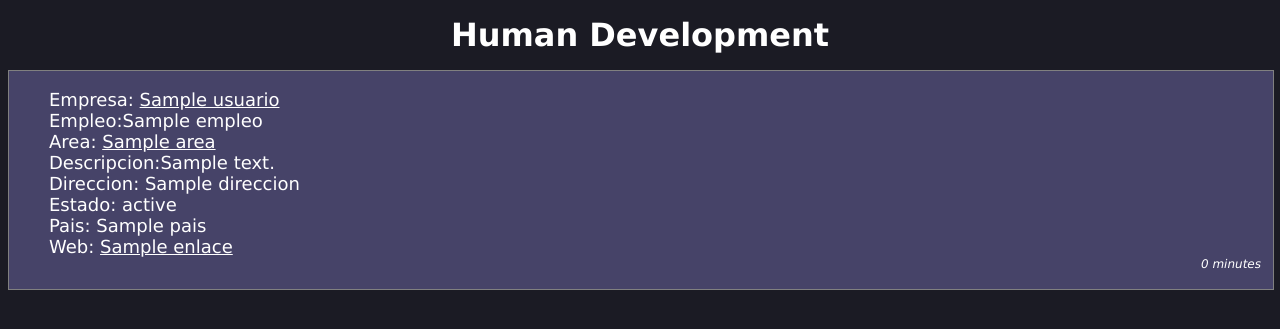
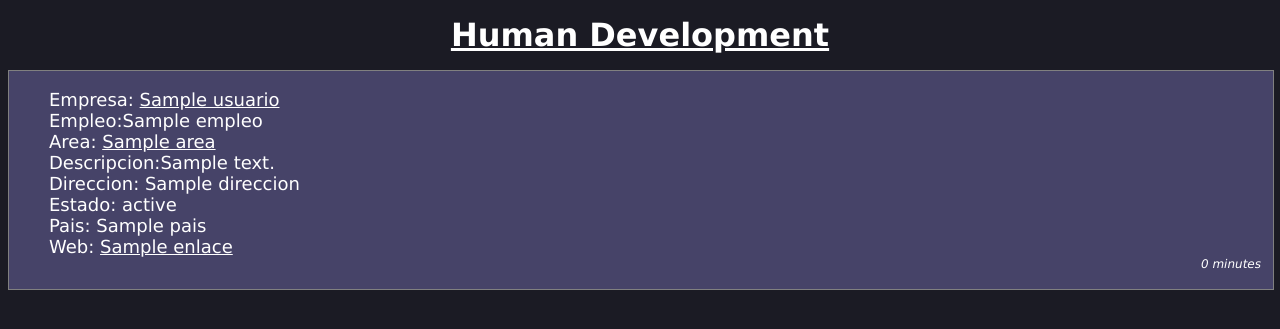
Before and after one commit to isaacrdz/hd, a Django app: template jobs/templates/empleos.html in a window 1280 px wide. Shown: the top 329 px of the page. Run offline with Django 3.2, Linux system fonts and the light colour scheme; the template is opened without the code that fills it: most values are stand-ins (such as "Sample title", 1, 10 or a date in 2020); parts of the project's set-up code (start-up, migrations or seed data) failed here and were passed over.

Commit message:
diviersos arreglos
arreglos

```diff
--- a/jobs/templates/empleos.html
+++ b/jobs/templates/empleos.html
@@ -6,7 +6,7 @@
 	<title>Humand Development</title>
 </head>
 <body>
-<h1 class="center primary-color" >Human Development </h1>
+<h1 class="center primary-color" ><a class="link-area" href="/">Human Development</a> </h1>
 
 {% for job in jobs %}
 <section class="empleo" >
```
Also changed, not shown: db.sqlite3, jobs/Engagement_Banner_2.png (added), jobs/Engagement_Banner_3.png (added).
